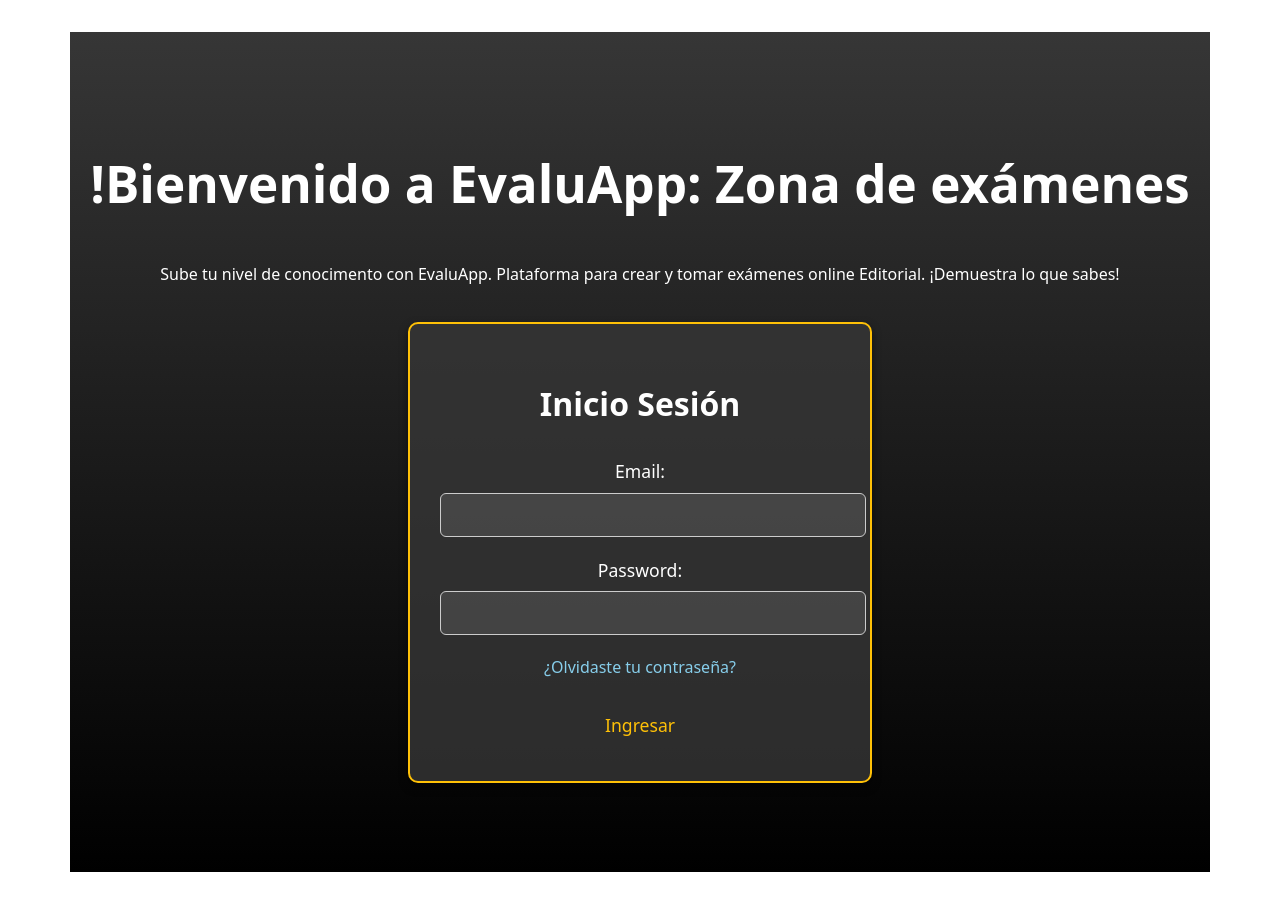
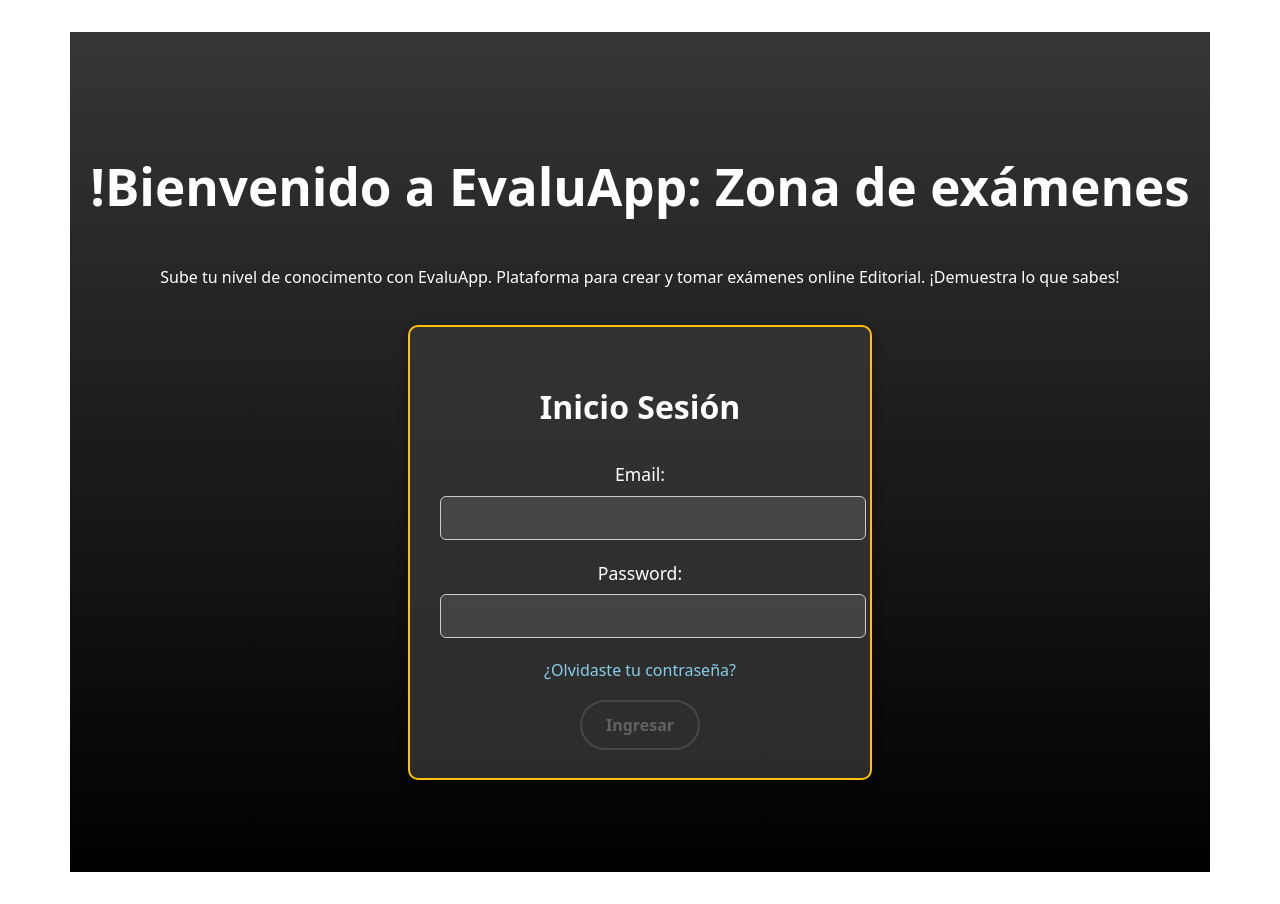
Before and after one commit to Mar-Vin1926/Login-Proyecto, a React (Vite) app: page / in a window 1280 px wide. Built offline with nearby package versions, Linux system fonts and the light colour scheme.

Commit message:
se cambia la animacion de el boton

```diff
--- a/package.json
+++ b/package.json
@@ -12,7 +12,8 @@
   "dependencies": {
     "login-proyecto": "file:",
     "react": "^19.0.0",
-    "react-dom": "^19.0.0"
+    "react-dom": "^19.0.0",
+    "styled-components": "^6.1.16"
   },
   "devDependencies": {
     "@eslint/js": "^9.21.0",
--- /dev/null
+++ b/src/Components/Button.jsx
@@ -0,0 +1,66 @@
+import React from 'react';
+import styled from 'styled-components';
+
+const Button = ({ onClick, children }) => {
+  return (
+    <StyledWrapper>
+      <button className="animated-button" onClick={onClick}>
+        <span>{children}</span>
+        <span />
+      </button>
+    </StyledWrapper>
+  );
+}
+
+const StyledWrapper = styled.div`
+  .animated-button {
+    position: relative;
+    display: inline-block;
+    padding: 12px 24px;
+    border: none;
+    font-size: 16px;
+    background-color: inherit;
+    border-radius: 100px;
+    font-weight: 600;
+    color: #ffffff40;
+    box-shadow: 0 0 0 2px #ffffff20;
+    cursor: pointer;
+    overflow: hidden;
+    transition: all 0.6s cubic-bezier(0.23, 1, 0.320, 1);
+  }
+
+  .animated-button span:last-child {
+    position: absolute;
+    top: 50%;
+    left: 50%;
+    transform: translate(-50%, -50%);
+    width: 20px;
+    height: 20px;
+    background-color: #2196F3;
+    border-radius: 50%;
+    opacity: 0;
+    transition: all 0.8s cubic-bezier(0.23, 1, 0.320, 1);
+  }
+
+  .animated-button span:first-child {
+    position: relative;
+    z-index: 1;
+  }
+
+  .animated-button:hover {
+    box-shadow: 0 0 0 5px #2195f360;
+    color: #ffffff;
+  }
+
+  .animated-button:active {
+    scale: 0.95;
+  }
+
+  .animated-button:hover span:last-child {
+    width: 150px;
+    height: 150px;
+    opacity: 1;
+  }
+`;
+
+export default Button;
--- a/src/Components/LoginForm.css
+++ b/src/Components/LoginForm.css
@@ -54,13 +54,3 @@
     color: #87ceeb;
     text-decoration: none;
   }
-
-  .login-form button {
-    width: 100%;
-    padding: 14px;
-    font-size: 1.1em;
-    border: none; /* Eliminar el contorno */
-    background-color: transparent; /* Fondo transparente */
-    color: #ffc107; /* Letras amarillas */
-    cursor: pointer;
-  }
--- a/src/Components/LoginForm.jsx
+++ b/src/Components/LoginForm.jsx
@@ -1,5 +1,6 @@
 import React, { useState } from "react";
 import './LoginForm.css';   // Importing the CSS file
+import Button from './Button'; // Importa el componente Button
 
 function LoginForm() {
     const [email, setEmail] = useState("");
@@ -38,7 +39,7 @@
                                 />
                             </div>
                             <a href="/forgot-password">¿Olvidaste tu contraseña?</a>
-                            <button type="submit">Ingresar</button>
+                            <Button type="submit">Ingresar</Button> {/* Usa el componente Button */}
                         </form>
                     </div>
                 </div>
```
Also changed, not shown: 1 other file (tests, documents, lock files or other folders).
